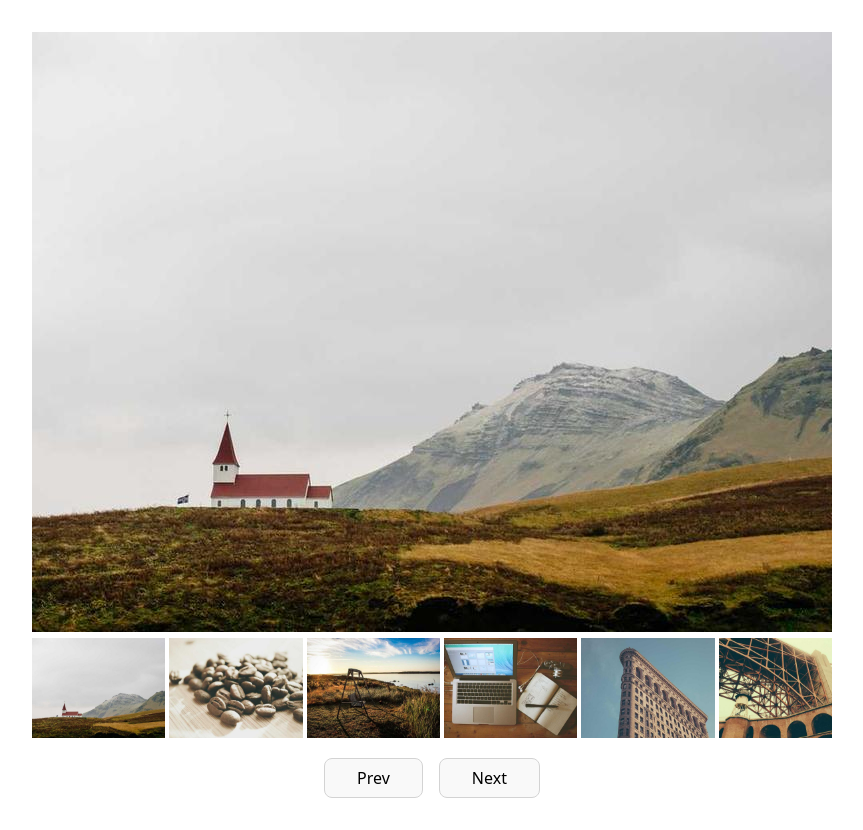
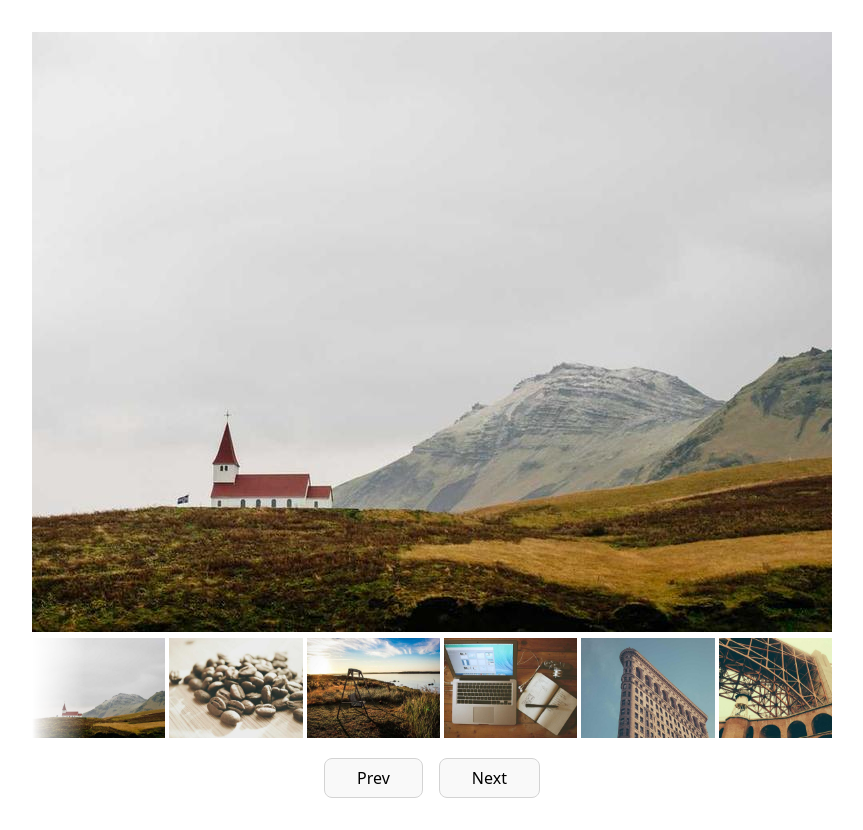
Before and after one commit to dimarique/sidequest-gallery, a React (Vite) app: page / in a window 1280 px wide. Shown: the whole page, without its empty margins (208-1071 px from the left). Built offline with nearby package versions, Linux system fonts and the light colour scheme.

Commit message:
add gradient to the first/last child in ribbon

```diff
--- a/src/components/ImagesRibbon/ImagesRibbon.module.css
+++ b/src/components/ImagesRibbon/ImagesRibbon.module.css
@@ -7,14 +7,24 @@
   width: 800px;
   gap: 4px;
   margin-bottom: 20px;
+  align-items: center;
 }
 
 .img {
-  max-height: 100px;
+  height: 100px;
   width: auto;
+  transition: opacity 0.1s ease-in;
 
   &:hover {
     cursor: pointer;
     opacity: 80%;
   }
+
+  &:first-child {
+    mask-image: linear-gradient(to right, transparent, black 40%);
+  }
+
+  &:last-child {
+    mask-image: linear-gradient(to left, transparent, black 40%);
+  }
 }
```
